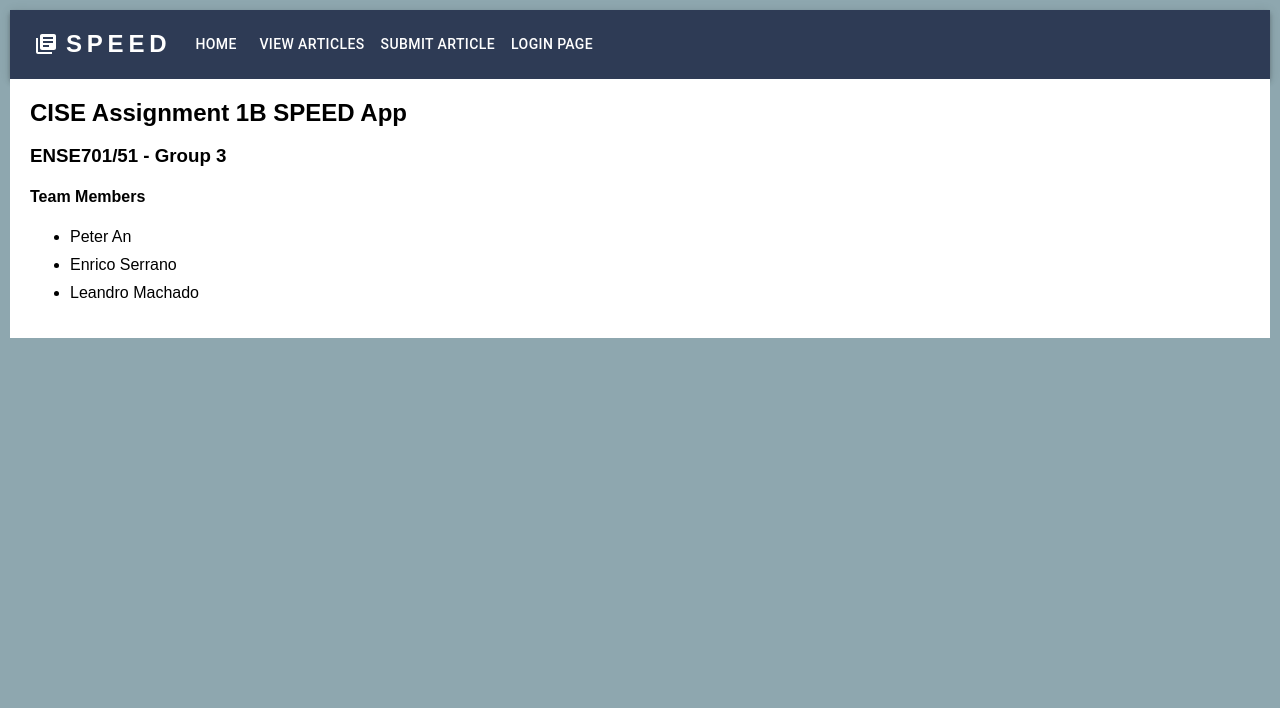
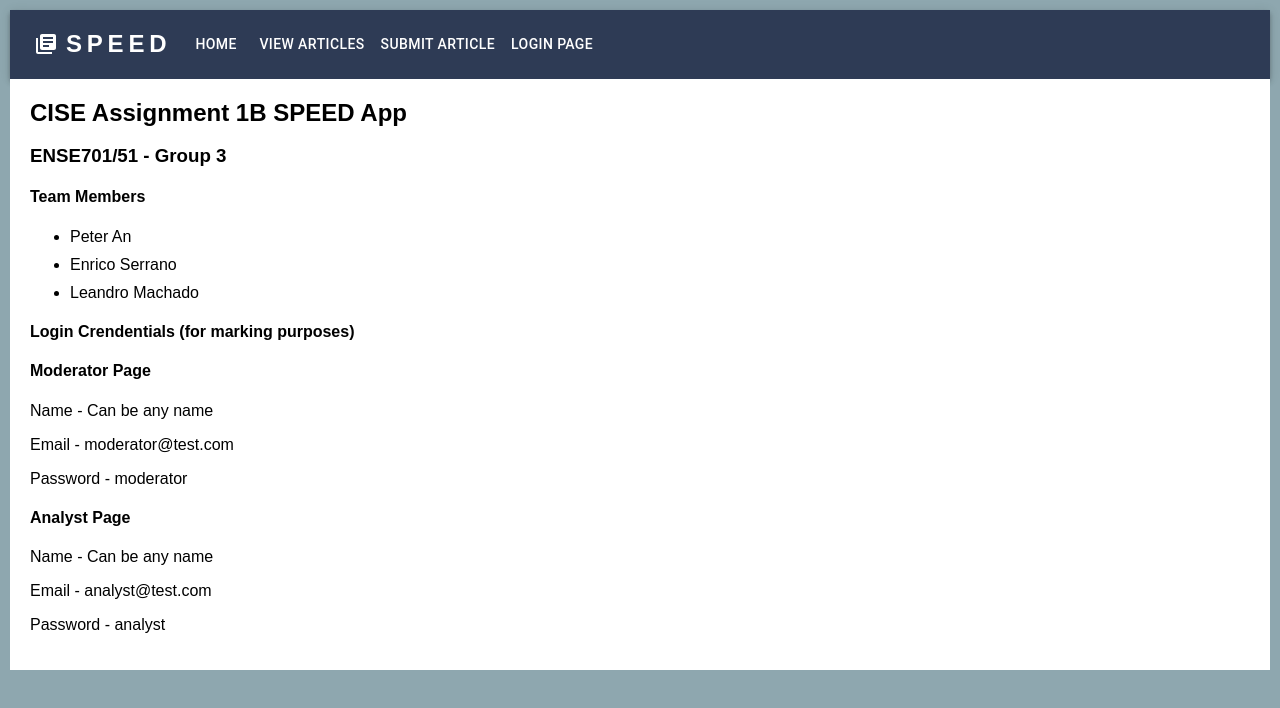
Before and after one commit to Exotica0122/CISE_Assignment_1B, a React (Create React App) app in the folder frontend/: page / in a window 1280 px wide. Shown: the top 708 px of the page. Built offline with nearby package versions, Linux system fonts and the light colour scheme.

Commit message:
Added instructions in the homepage

```diff
--- a/frontend/src/pages/Home.js
+++ b/frontend/src/pages/Home.js
@@ -11,6 +11,15 @@ const Home = () => {
         <li>Enrico Serrano</li>
         <li>Leandro Machado</li>
       </ul>
+      <h4>Login Crendentials (for marking purposes)</h4>
+      <h4>Moderator Page</h4>
+      <p>Name - Can be any name</p>
+      <p>Email - moderator@test.com</p>
+      <p>Password - moderator</p>
+      <h4>Analyst Page</h4>
+      <p>Name - Can be any name</p>
+      <p>Email - analyst@test.com</p>
+      <p>Password - analyst</p>
     </div>
   );
 }
```
